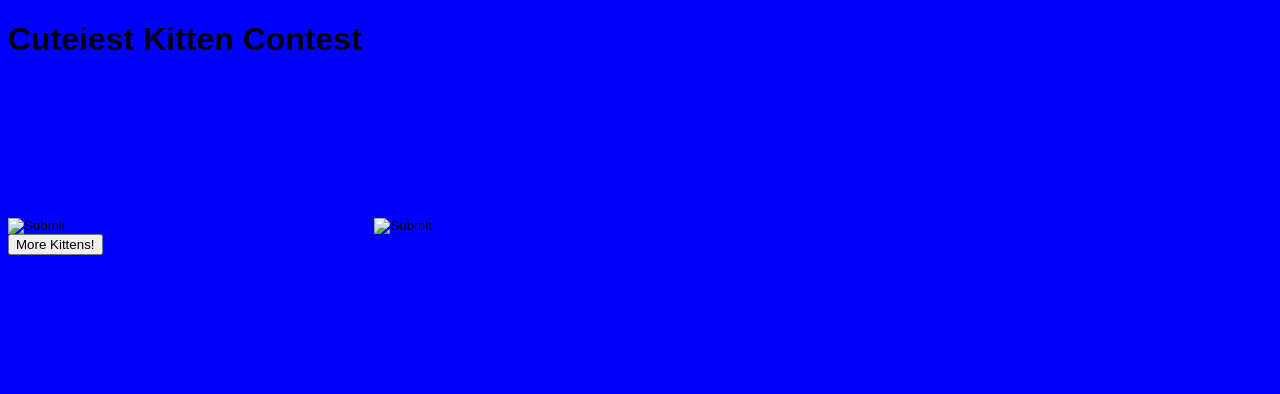
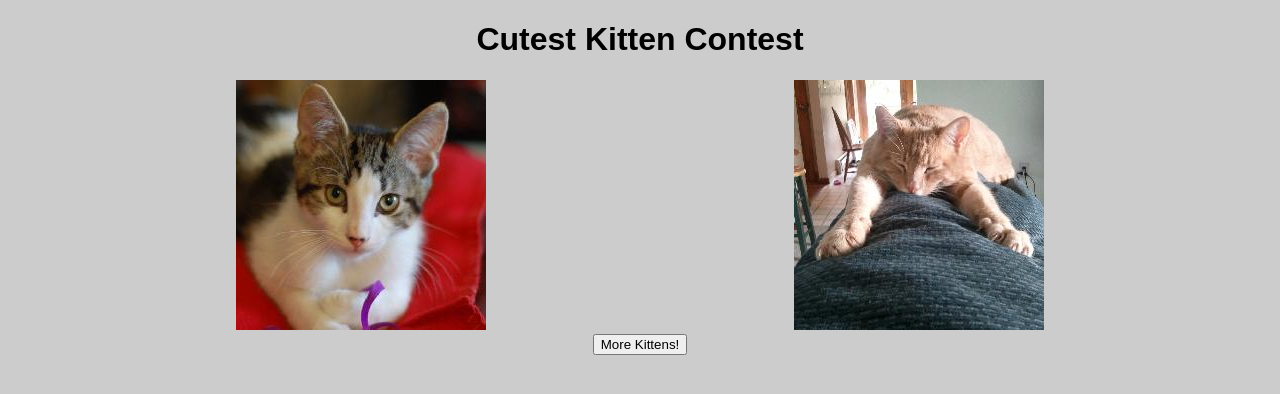
Before and after one commit to emlandi/kitten_game, a plain HTML site: page index.html in a window 1280 px wide. Drawn offline with Linux system fonts and the light colour scheme.

Commit message:
moved pics to images file and made minor changes to style

```diff
--- a/css/style.css
+++ b/css/style.css
@@ -1,4 +1,7 @@
 body{
-  background-color: blue;
+  width: 90%;
+  margin: 0 auto;
+  background-color: #cccccc;
   font-family: sans-serif;
+  text-align: center;
 }
--- a/index.html
+++ b/index.html
@@ -3,11 +3,11 @@
   <head>
     <meta charset="UTF-8">
     <link rel="stylesheet" type="text/css" href="css/style.css">
-    <title>title</title>
+    <title>Cutest Kitten Contest</title>
   </head>
   <body>
 
-    <h1>Cuteiest Kitten Contest</h1>
+    <h1>Cutest Kitten Contest</h1>
 
     <div class="body">
       <input type="image" id="left">
--- a/js/vote-tracker.js
+++ b/js/vote-tracker.js
@@ -1,6 +1,6 @@
 //This is our vote tracker!!!
 
-var image = ['0.jpg', '1.jpg', '2.jpg', '3.jpg', '4.jpg', '5.jpg'];
+var image = ['images/0.jpg', 'images/1.jpg', 'images/2.jpg', 'images/3.jpg', 'images/4.jpg', 'images/5.jpg', 'images/6.jpg', 'images/7.jpg', 'images/8.jpg', 'images/9.jpg', 'images/10.jpg', 'images/11.jpg', 'images/12.jpg', 'images/13.jpg' ];
 
 var Tracker = function() {
   this.image = image;
```
